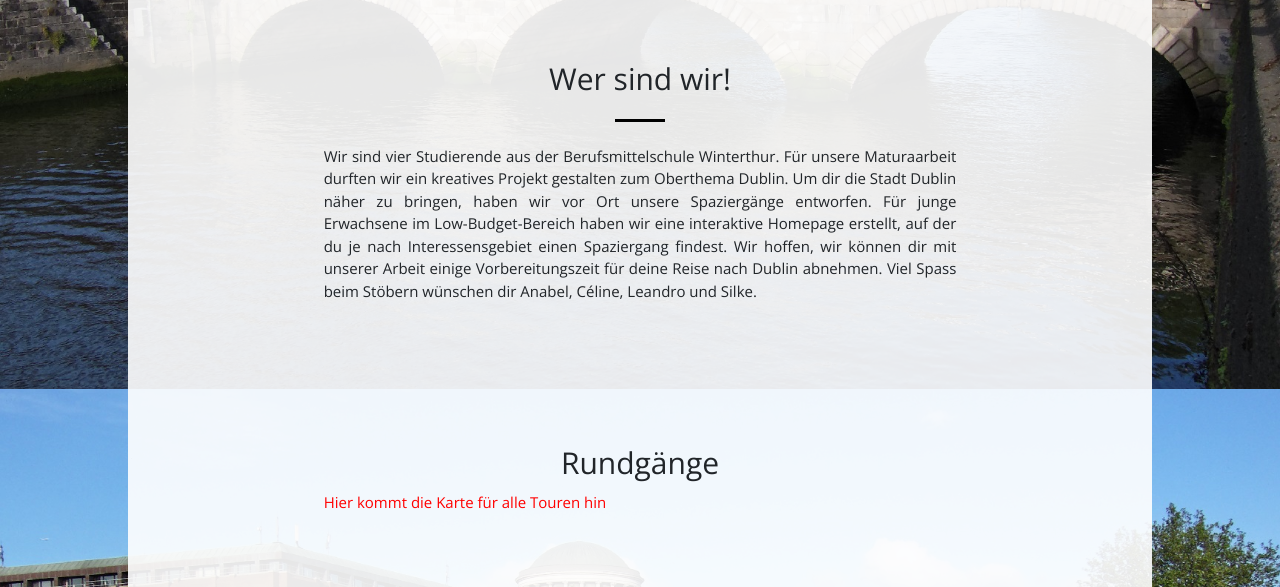
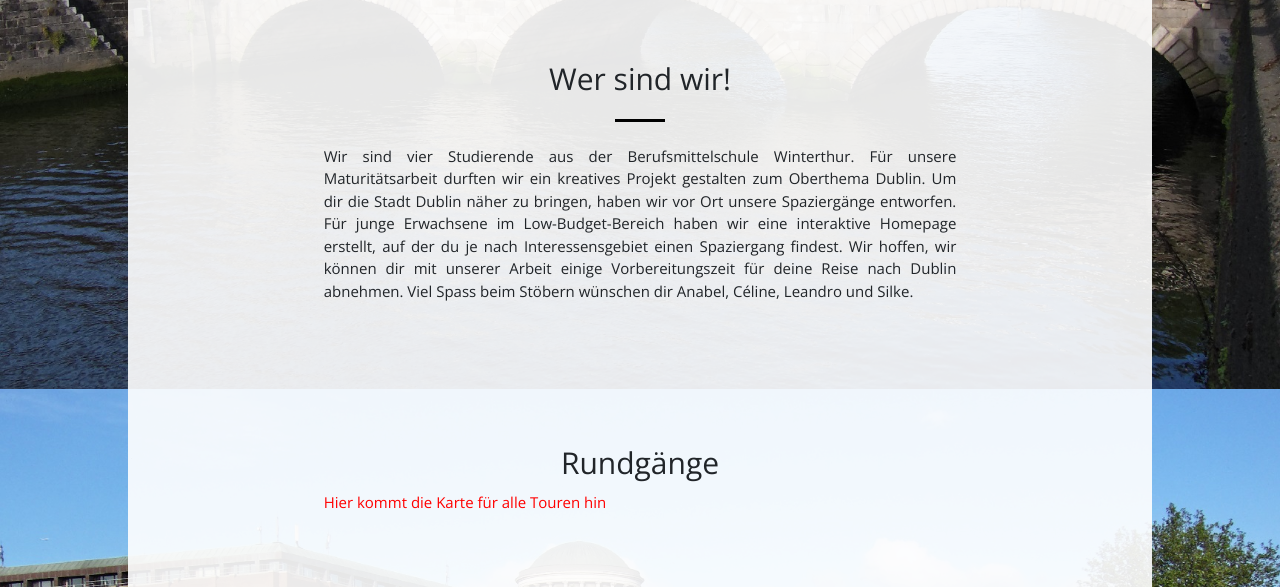
Before and after one commit to lemeleti/reisefuehrer-irland, a PHP site: page /public_html/home.php in a window 1280 px wide. Shown: the part 411-998 px from the top of the page. Run offline with PHP 8.4, Linux system fonts and the light colour scheme.

Commit message:
refactor about us text

```diff
--- a/public_html/home.php
+++ b/public_html/home.php
@@ -46,7 +46,7 @@ require_once TEMPLATES_PATH . '/nav.php';
 					<h2 class="section-heading">Wer sind wir!</h2>
 					<hr class="my-4">
 					<p class="mb-4">Wir sind vier Studierende aus der
-						Berufsmittelschule Winterthur. F&uuml;r unsere Maturaarbeit
+						Berufsmittelschule Winterthur. F&uuml;r unsere Maturit&auml;tsarbeit
 						durften wir ein kreatives Projekt gestalten zum Oberthema Dublin.
 						Um dir die Stadt Dublin n&auml;her zu bringen, haben wir vor Ort
 						unsere Spazierg&auml;nge entworfen. F&uuml;r junge Erwachsene im
```
